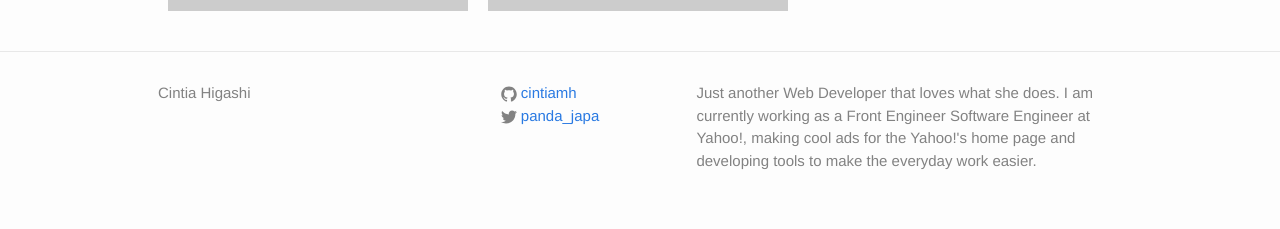
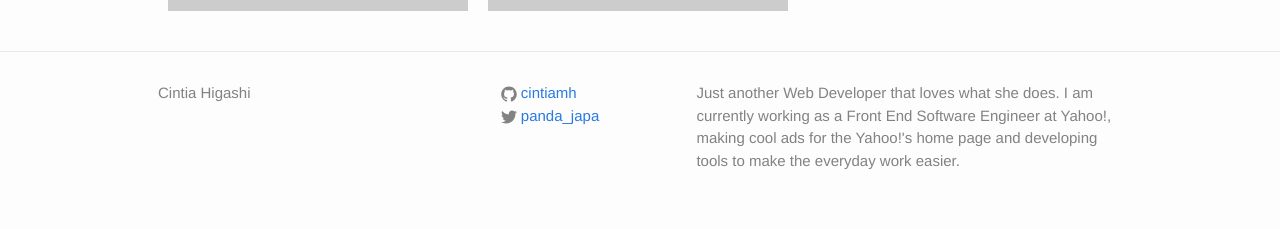
Before and after one commit to cintiamh/cintiamh.github.io, a Jekyll site: the page built from index.html, in a window 1280 px wide. Shown: the part 756-985 px from the top of the page. Built offline with Jekyll 4.4.1, drawn with Linux system fonts in a browser that asks for light colours.

Commit message:
small fix

```diff
--- a/_config.yml
+++ b/_config.yml
@@ -2,7 +2,7 @@
 title: Cintia Higashi
 description: > # this means to ignore newlines until "baseurl:"
   Just another Web Developer that loves what she does.
-  I am currently working as a Front Engineer Software Engineer at Yahoo!, making cool ads for the Yahoo!'s home page and
+  I am currently working as a Front End Software Engineer at Yahoo!, making cool ads for the Yahoo!'s home page and
   developing tools to make the everyday work easier.
 baseurl: "" # the subpath of your site, e.g. /blog/
 url: "http://cintiamh.github.io" # the base hostname & protocol for your site
```
